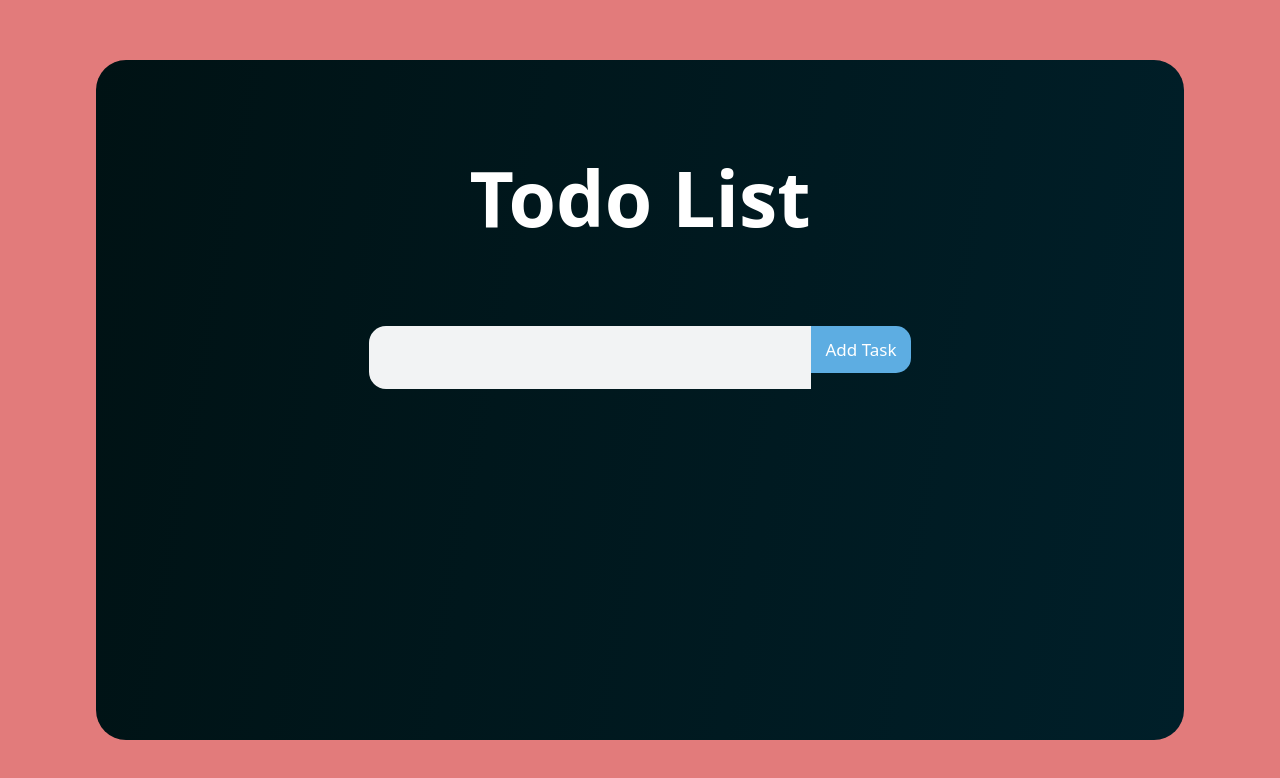
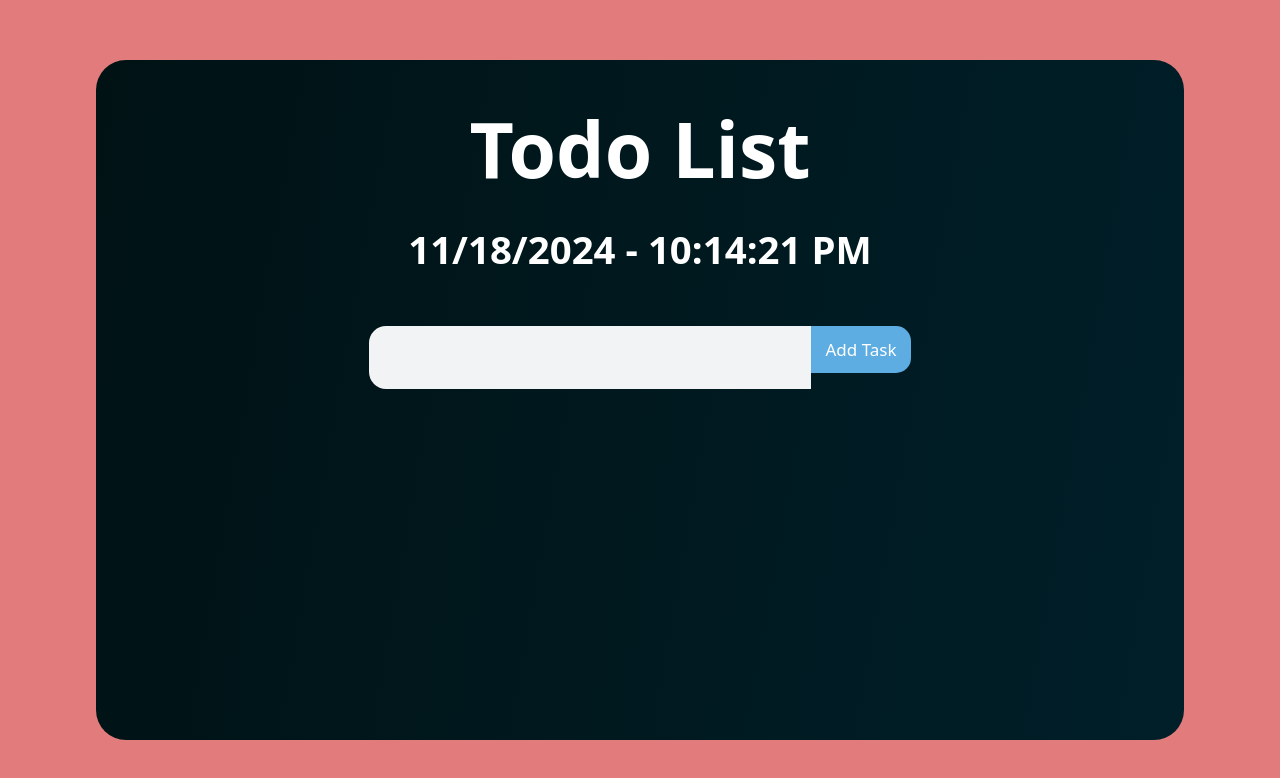
Before and after one commit to tashrifmiyaji/my-react, a React (Vite) app: page / in a window 1280 px wide. Shown: the top 778 px of the page. Built offline with nearby package versions, Linux system fonts and the light colour scheme.

Commit message:
Create a Real-Time Digital Clock in React – Display Current Date and Time in Todo App

```diff
--- a/src/components/Projects/Todo App/Todo.jsx
+++ b/src/components/Projects/Todo App/Todo.jsx
@@ -1,4 +1,4 @@
-import { useState } from "react";
+import { useEffect, useState } from "react";
 import "./Todo.css";
 import { FaCheckCircle } from "react-icons/fa";
 import { MdDelete } from "react-icons/md";
@@ -25,12 +25,29 @@ export const Todo = () => {
         setInputValue("")
     }
 
+    // Create a Real-Time Digital Clock in React – Display Current Date and Time in Todo App
+    const [dateTime, setDateTime] = useState("")
+
+    useEffect(()=>{
+        const interval = setInterval(() => {
+            const now = new Date()
+            const date = now.toLocaleDateString();
+            const time = now.toLocaleTimeString()
+            setDateTime(`${date} - ${time}`)
+        }, 1000);
+
+        return () => clearInterval(interval);
+    },[])
+
+    console.log("hello!");
+
     return(
         <>
         <div className="main-div">
         <section className="todo-container">
             <header className="header">
                 <h1>Todo List</h1>
+                <h2 className="date-time">{dateTime}</h2>
             </header>
              <section className="form">
             <form onSubmit={handleOnSubmit}>
```
